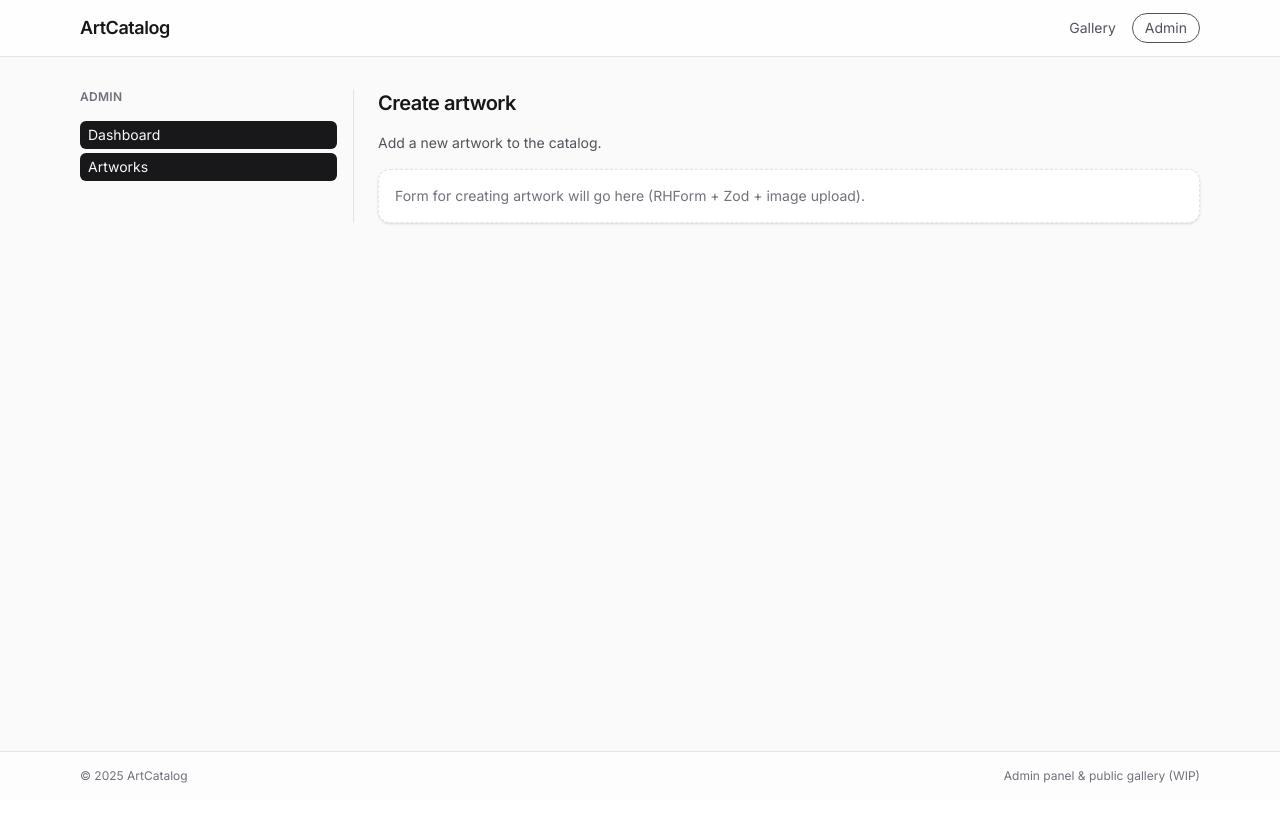
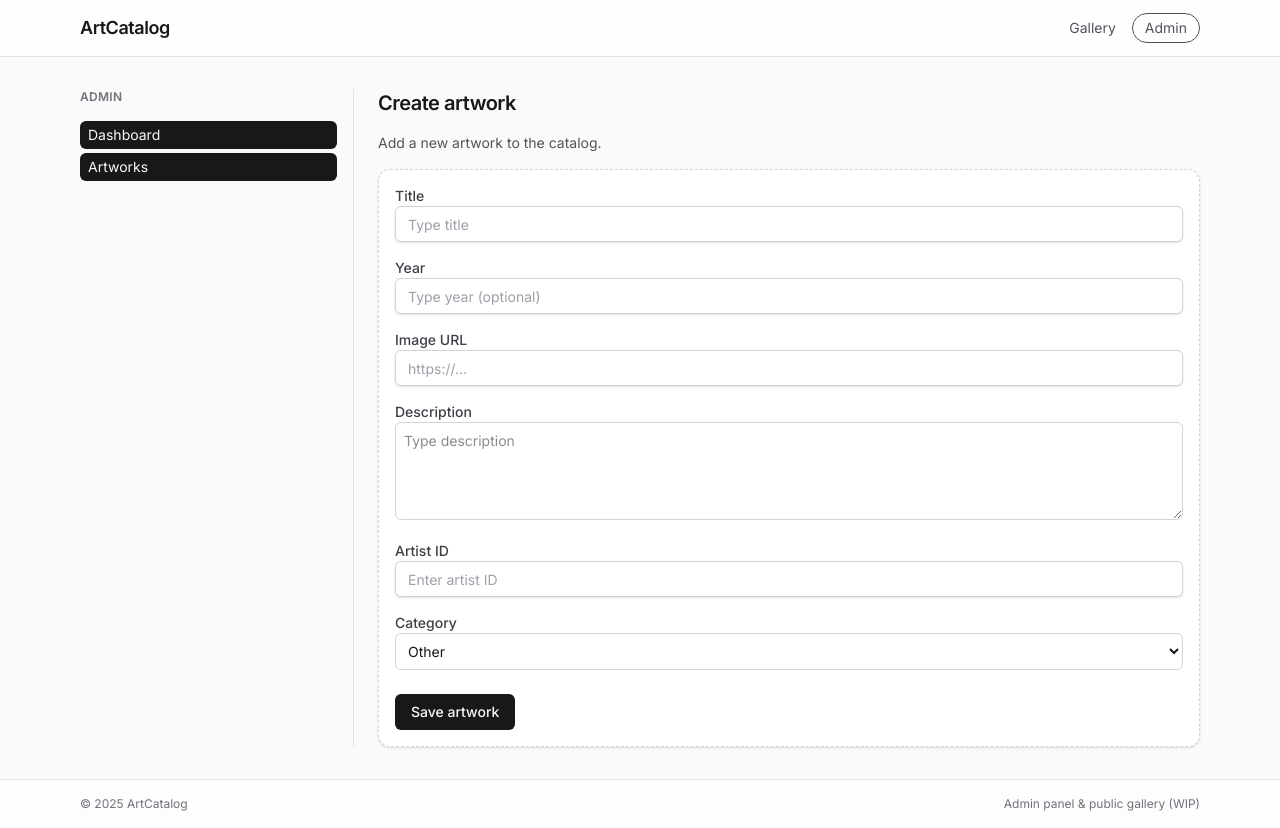
Before and after one commit to anita-tpj/art-catalog-fe, a Next.js app: page /admin/artworks/new in a window 1280 px wide. Before the commit the page ends 800 px from the top, so only its background shows below. Built offline with nearby package versions, Linux system fonts and the light colour scheme; no server answers.

Commit message:
Implement post, get CRUD for artworks

```diff
--- a/src/app/admin/artworks/new/page.tsx
+++ b/src/app/admin/artworks/new/page.tsx
@@ -1,6 +1,38 @@
+"use client";
+
+import { CreateArtworkDTO, CreateArtworkSchema } from "@/services/artworks";
+import { zodResolver } from "@hookform/resolvers/zod";
+import { useForm } from "react-hook-form";
 import { Card } from "@/components/ui/card";
+import { Input } from "@/components/ui/input";
+import { Label } from "@/components/ui/label";
+import { Button } from "@/components/ui/button";
+import { useCreateArtwork } from "@/hooks/artworks/useCreateArtwork";
 
 export default function NewArtworkPage() {
+  const {
+    register,
+    handleSubmit,
+    formState: { errors, isSubmitting },
+  } = useForm<CreateArtworkDTO>({
+    resolver: zodResolver(CreateArtworkSchema),
+    defaultValues: {
+      title: "",
+      year: undefined,
+      imageUrl: "",
+      description: "",
+      category: "OTHER",
+    },
+  });
+
+  const createArtwork = useCreateArtwork();
+
+  const onSubmit = (data: CreateArtworkDTO) => {
+    createArtwork.mutate(data);
+  };
+
+  const isBusy = isSubmitting || createArtwork.isPending;
+
   return (
     <section className="space-y-4">
       <h1 className="text-xl font-semibold tracking-tight">Create artwork</h1>
@@ -8,8 +40,106 @@ export default function NewArtworkPage() {
         Add a new artwork to the catalog.
       </p>
 
-      <Card className="text-sm text-zinc-500 dark:text-zinc-400 border-dashed">
-        Form for creating artwork will go here (RHForm + Zod + image upload).
+      <Card className="border border-dashed border-zinc-300 p-4 text-sm dark:border-zinc-700">
+        <form onSubmit={handleSubmit(onSubmit)} className="space-y-4">
+          {/* Title */}
+          <div className="space-y-1">
+            <Label htmlFor="title">Title</Label>
+            <Input id="title" {...register("title")} placeholder="Type title" />
+            {errors.title && (
+              <p className="text-xs text-red-500">{errors.title.message}</p>
+            )}
+          </div>
+
+          {/* Year */}
+          <div className="space-y-1">
+            <Label htmlFor="year">Year</Label>
+            <Input
+              id="year"
+              type="number"
+              {...register("year", { valueAsNumber: true })}
+              placeholder="Type year (optional)"
+            />
+            {errors.year && (
+              <p className="text-xs text-red-500">{errors.year.message}</p>
+            )}
+          </div>
+
+          {/* Image URL */}
+          <div className="space-y-1">
+            <Label htmlFor="imageUrl">Image URL</Label>
+            <Input
+              id="imageUrl"
+              {...register("imageUrl")}
+              placeholder="https://..."
+            />
+            {errors.imageUrl && (
+              <p className="text-xs text-red-500">{errors.imageUrl.message}</p>
+            )}
+          </div>
+
+          {/* Description */}
+          <div className="space-y-1">
+            <Label htmlFor="description">Description</Label>
+            <textarea
+              id="description"
+              {...register("description")}
+              placeholder="Type description"
+              rows={4}
+              className="w-full rounded-md border border-zinc-300 bg-white p-2 text-sm dark:border-zinc-700 dark:bg-zinc-950"
+            />
+            {errors.description && (
+              <p className="text-xs text-red-500">
+                {errors.description.message}
+              </p>
+            )}
+          </div>
+          {/* Artist */}
+          <div className="space-y-1">
+            <Label htmlFor="artistId">Artist ID</Label>
+            <Input
+              id="artistId"
+              type="number"
+              {...register("artistId", { valueAsNumber: true })}
+              placeholder="Enter artist ID"
+            />
+            {errors.artistId && (
+              <p className="text-xs text-red-500">{errors.artistId.message}</p>
+            )}
+          </div>
+
+          {/* Category */}
+          <div className="space-y-1">
+            <Label htmlFor="category">Category</Label>
+            <select
+              id="category"
+              {...register("category")}
+              className="w-full rounded-md border border-zinc-300 bg-white p-2 text-sm dark:border-zinc-700 dark:bg-zinc-950"
+            >
+              <option value="PAINTING">Painting</option>
+              <option value="SCULPTURE">Sculpture</option>
+              <option value="DIGITAL">Digital</option>
+              <option value="PHOTOGRAPHY">Photography</option>
+              <option value="OTHER">Other</option>
+            </select>
+            {errors.category && (
+              <p className="text-xs text-red-500">{errors.category.message}</p>
+            )}
+          </div>
+
+          {createArtwork.error && (
+            <p className="text-xs text-red-500">
+              {(createArtwork.error as Error).message ??
+                "Failed to save artwork."}
+            </p>
+          )}
+
+          <div className="pt-2">
+            <Button type="submit" disabled={isBusy}>
+              {isBusy ? "Saving..." : "Save artwork"}
+            </Button>
+          </div>
+        </form>
       </Card>
     </section>
   );
--- a/src/app/admin/artworks/page.tsx
+++ b/src/app/admin/artworks/page.tsx
@@ -1,8 +1,13 @@
+"use client";
+
 import Link from "next/link";
 import { Button } from "@/components/ui/button";
 import { Card } from "@/components/ui/card";
+import { useArtworks } from "@/hooks/artworks/useArtworks";
 
 export default function AdminArtworksPage() {
+  const { data, isLoading, error } = useArtworks();
+
   return (
     <section className="space-y-4">
       <header className="flex items-center justify-between gap-2">
@@ -17,8 +22,59 @@ export default function AdminArtworksPage() {
         </Button>
       </header>
 
-      <Card className="text-sm text-zinc-500 dark:text-zinc-400 border-dashed">
-        Table with artworks will go here (query, filters, pagination…)
+      <Card className="p-0">
+        {isLoading && (
+          <div className="p-4 text-sm text-zinc-500">Loading artworks…</div>
+        )}
+
+        {error && (
+          <div className="p-4 text-sm text-red-500">
+            {(error as Error).message}
+          </div>
+        )}
+
+        {data && data.length === 0 && !isLoading && !error && (
+          <div className="p-4 text-sm text-zinc-500">
+            No artworks yet. Create your first one.
+          </div>
+        )}
+
+        {data && data.length > 0 && (
+          <table className="w-full border-t border-zinc-200 text-sm dark:border-zinc-800">
+            <thead className="bg-zinc-50 text-left text-xs font-semibold uppercase tracking-wide text-zinc-500 dark:bg-zinc-900 dark:text-zinc-400">
+              <tr>
+                <th className="px-4 py-2">Title</th>
+                <th className="px-4 py-2">Year</th>
+                <th className="px-4 py-2">Actions</th>
+              </tr>
+            </thead>
+            <tbody>
+              {data.map((artwork) => (
+                <tr
+                  key={artwork.id}
+                  className="border-t border-zinc-100 hover:bg-zinc-50 dark:border-zinc-800 dark:hover:bg-zinc-900"
+                >
+                  <td className="px-4 py-2">{artwork.title}</td>
+                  <td className="px-4 py-2">
+                    {artwork.year ?? <span className="text-zinc-400">—</span>}
+                  </td>
+                  <td className="px-4 py-2">
+                    <Button
+                      asChild
+                      variant="ghost"
+                      size="sm"
+                      className="px-2 text-xs"
+                    >
+                      <Link href={`/admin/artworks/${artwork.id}/edit`}>
+                        Edit
+                      </Link>
+                    </Button>
+                  </td>
+                </tr>
+              ))}
+            </tbody>
+          </table>
+        )}
       </Card>
     </section>
   );
--- /dev/null
+++ b/src/hooks/artworks/useArtworks.ts
@@ -0,0 +1,11 @@
+"use client";
+
+import { useQuery } from "@tanstack/react-query";
+import { Artwork, artworksService } from "@/services/artworks";
+
+export function useArtworks() {
+  return useQuery<Artwork[]>({
+    queryKey: ["artworks"],
+    queryFn: () => artworksService.getAll(),
+  });
+}
--- /dev/null
+++ b/src/hooks/artworks/useCreateArtwork.ts
@@ -0,0 +1,20 @@
+import {
+  Artwork,
+  CreateArtworkDTO,
+  artworksService,
+} from "@/services/artworks";
+import { useMutation, useQueryClient } from "@tanstack/react-query";
+import { useRouter } from "next/navigation";
+
+export function useCreateArtwork() {
+  const queryClient = useQueryClient();
+  const router = useRouter();
+
+  return useMutation<Artwork, Error, CreateArtworkDTO>({
+    mutationFn: artworksService.create,
+    onSuccess: () => {
+      queryClient.invalidateQueries({ queryKey: ["artworks"] });
+      router.push("/admin/artworks");
+    },
+  });
+}
--- a/src/hooks/useArtWorks.ts
+++ /dev/null
@@ -1,15 +0,0 @@
-"use client";
-
-import { useQuery } from "@tanstack/react-query";
-
-export function useArtworks() {
-  return useQuery({
-    queryKey: ["artworks"],
-    queryFn: async () => {
-      // TODO: ovde će kasnije ići pravi backend URL
-      const res = await fetch("http://localhost:3000/api/artworks");
-      if (!res.ok) throw new Error("Failed to fetch artworks");
-      return res.json();
-    },
-  });
-}
--- /dev/null
+++ b/src/lib/api-client.ts
@@ -0,0 +1,50 @@
+const API_BASE_URL =
+  process.env.NEXT_PUBLIC_API_BASE_URL ?? "http://localhost:5000";
+
+// Jedno mesto za error handling
+async function handleResponse<T>(res: Response): Promise<T> {
+  if (!res.ok) {
+    let message = `Request failed with status ${res.status}`;
+
+    try {
+      const errorData = await res.json();
+      if (
+        errorData &&
+        typeof errorData === "object" &&
+        "message" in errorData
+      ) {
+        message = String((errorData as any).message);
+      }
+    } catch {}
+
+    throw new Error(message);
+  }
+
+  if (res.status === 204) {
+    return undefined as T;
+  }
+
+  return (await res.json()) as T;
+}
+
+export async function get<T>(path: string): Promise<T> {
+  const res = await fetch(`${API_BASE_URL}${path}`);
+  return handleResponse<T>(res);
+}
+
+export async function post<TResponse, TBody = unknown>(
+  path: string,
+  body: TBody
+): Promise<TResponse> {
+  console.log("POST →", path, body);
+  const res = await fetch(`${API_BASE_URL}${path}`, {
+    method: "POST",
+    headers: {
+      "Content-Type": "application/json",
+    },
+    body: JSON.stringify(body),
+  });
+  console.log("POST done, status:", res.status);
+
+  return handleResponse<TResponse>(res);
+}
--- /dev/null
+++ b/src/services/artworks.ts
@@ -0,0 +1,44 @@
+import { get, post } from "@/lib/api-client";
+import { z } from "zod";
+
+export interface Artwork {
+  id: number;
+  title: string;
+  description?: string | null;
+  imageUrl?: string | null;
+  year?: number | null;
+}
+
+export const CreateArtworkSchema = z.object({
+  title: z.string().min(1, "Title is required"),
+
+  year: z
+    .number()
+    .int()
+    .min(1800, { message: "Year must be greater than 1800" })
+    .max(new Date().getFullYear(), {
+      message: "Year cannot be in the future",
+    })
+    .optional(),
+
+  imageUrl: z.string().url("Must be a valid URL").optional(),
+
+  description: z.string().max(2000, "Description is too long").optional(),
+  artistId: z.number().int().positive({ message: "Artist is required" }),
+
+  category: z.enum(
+    ["PAINTING", "SCULPTURE", "DIGITAL", "PHOTOGRAPHY", "OTHER"],
+    {
+      message: "Category is required",
+    }
+  ),
+});
+
+export type CreateArtworkDTO = z.infer<typeof CreateArtworkSchema>;
+
+export const artworksService = {
+  getAll: () => get<Artwork[]>("/api/artworks"),
+  create: (data: CreateArtworkDTO) =>
+    post<Artwork, CreateArtworkDTO>("/api/artworks", data),
+  getById: (id: number) => get<Artwork>(`/api/artworks/${id}`),
+};
```
